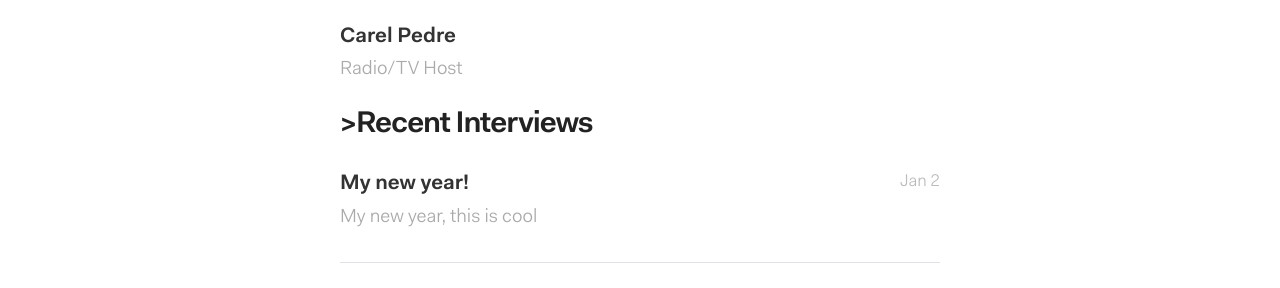
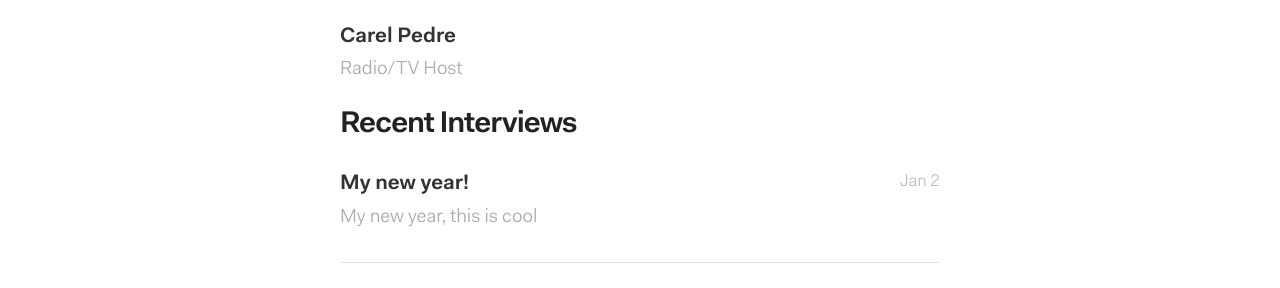
Before and after one commit to kenold/startup-alist, a Jekyll site: the page built from index.html, in a window 1280 px wide. Shown: the part 269-557 px from the top of the page. Built offline with Jekyll 4.4.1, drawn with Linux system fonts in a browser that asks for light colours; the list of posts is cut into pages by our own code; comment, search, counter and statistics services are not loaded.

Commit message:
remove extra closing tag

```diff
--- a/index.html
+++ b/index.html
@@ -25,7 +25,7 @@ layout: default
       {% endfor %}
     </ul>
 
-    <h1 class="interviews">>Recent Interviews</h1>
+    <h1 class="interviews">Recent Interviews</h1>
     <ul id="post-list">
         {% for post in paginator.posts %}
           <li>
```
